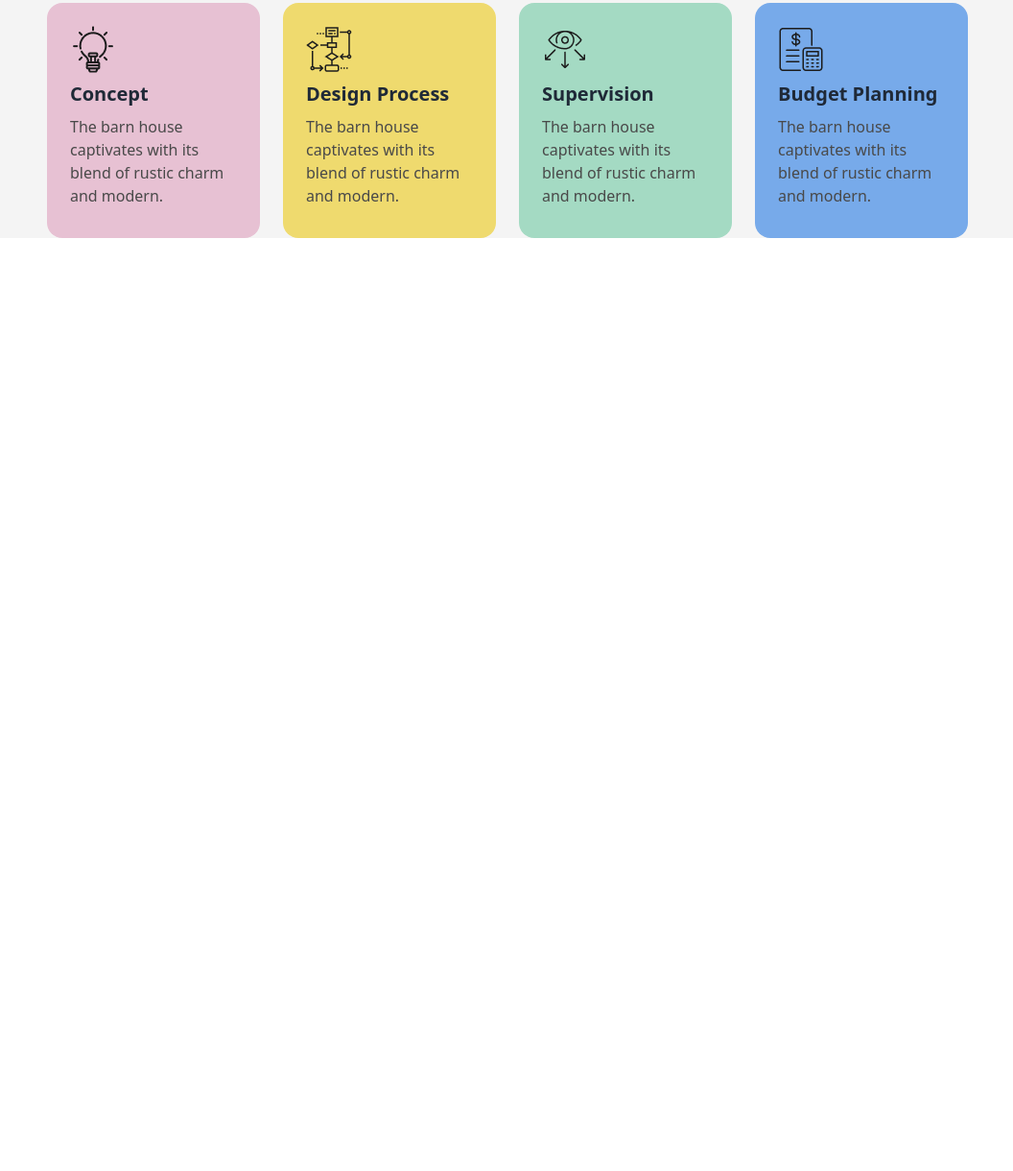
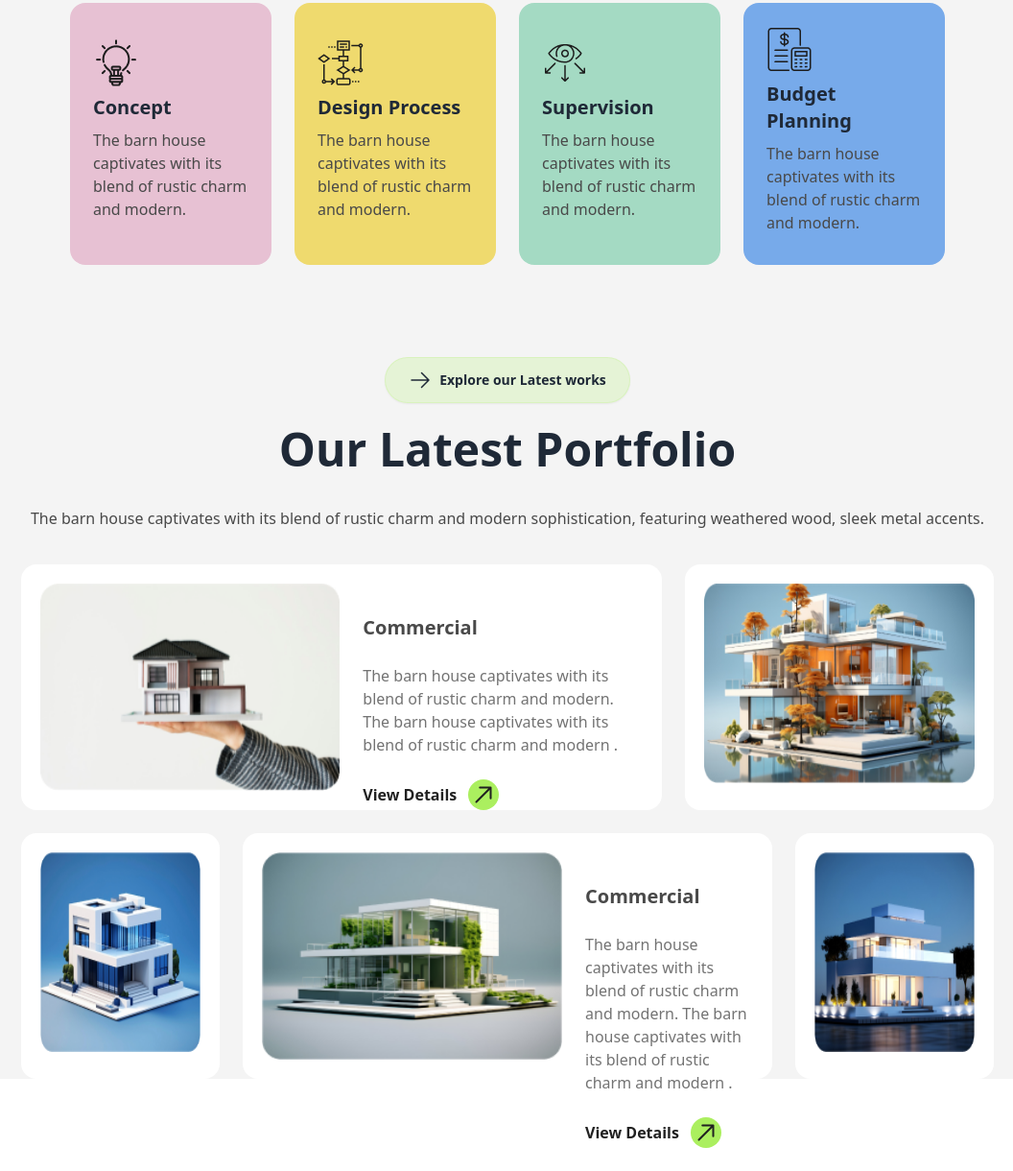
Before and after one commit to Ostitter-Anondo/rinterio-project, a plain HTML site: page index.html in a window 1280 px wide. Shown: the part 2058-3278 px from the top of the page at 96% size, without its empty margins (111-1167 px from the left). Before the commit the page ends 2402 px from the top, so only its background shows below. Drawn offline with nearby package versions, Linux system fonts and the light colour scheme.

Commit message:
portfolio grid done

```diff
--- a/index.html
+++ b/index.html
@@ -16,13 +16,13 @@
       <nav>
         <div class="navbar xl:px-32 lg:px-10 px-4">
           <div class="navbar-start">
-            <a class="btn btn-ghost text-xl"
-              ><div class="rounded-full bg-[#ABEF5F] p-1">
+            <a class="btn btn-ghost text-xl">
+              <div class="rounded-full bg-[#ABEF5F] p-1">
                 <svg
                   xmlns="http://www.w3.org/2000/svg"
                   fill="none"
                   viewBox="0 0 24 24"
-                  stroke-width="1.5"
+                  stroke-width="2"
                   stroke="currentColor"
                   class="size-4"
                 >
@@ -262,11 +262,7 @@
                 class="flex flex-col gap-6 items-center text-center lg:items-start lg:text-left relative"
               >
                 <div class="absolute -left-10 -top-14 hidden lg:flex">
-                  <img
-                    src="assets/Vector.png"
-                    alt=""
-                    class=""
-                  />
+                  <img src="assets/Vector.png" alt="" class="" />
                 </div>
                 <p class="btn btn-circle w-32 bg-white font-bold">
                   <svg
@@ -410,10 +406,8 @@
           <p class="text-lg">Staff Members</p>
         </div>
       </section>
-      <section class="md:my-24">
-        <div
-          class="flex flex-col gap-6 items-center text-center my-6"
-        >
+      <section class="my-6 px-8 md:my-24">
+        <div class="flex flex-col gap-6 items-center text-center my-6">
           <p class="btn btn-circle w-fit px-6 bg-white font-bold">
             <svg
               xmlns="http://www.w3.org/2000/svg"
@@ -440,7 +434,7 @@
           </p>
         </div>
         <div
-          class="grid grid-cols-2 lg:grid-cols-4 w-11/12 xl:w-9/12 gap-6 mx-auto"
+          class="grid md:grid-cols-2 lg:grid-cols-4 w-11/12 xl:w-9/12 gap-6 mx-auto"
         >
           <div
             class="card bg-[#e7c1d3] w-full flex flex-row items-start xl:items-center gap-6 p-6"
@@ -496,6 +490,118 @@
           </div>
         </div>
       </section>
+      <section class="my-6 px-8 md:my-24">
+        <div class="flex flex-col gap-6 items-center text-center my-6">
+          <p
+            class="btn btn-circle w-fit px-6 bg-[#acef5f33] border-[#acef5f33] hover:bg-[#acef5f] font-bold"
+          >
+            <svg
+              xmlns="http://www.w3.org/2000/svg"
+              fill="none"
+              viewBox="0 0 24 24"
+              stroke-width="1.5"
+              stroke="currentColor"
+              class="size-6"
+            >
+              <path
+                stroke-linecap="round"
+                stroke-linejoin="round"
+                d="M13.5 4.5 21 12m0 0-7.5 7.5M21 12H3"
+              />
+            </svg>
+            Explore our Latest works
+          </p>
+          <h1 class="text-2xl xl:text-5xl md:text-3xl font-bold">
+            Our Latest Portfolio
+          </h1>
+          <p class="py-3 text-[#494949]">
+            The barn house captivates with its blend of rustic charm and modern
+            sophistication, featuring weathered wood, sleek metal accents.
+          </p>
+        </div>
+        <div class="grid grid-cols-1 place-items-center mx-auto gap-6 md:grid-cols-2 md:w-10/12 xl:grid-cols-9">
+          <div class="order-1 card bg-white border-[#e9e9e9] w-10/12 p-5 gap-6 md:flex-row md:col-span-2 md:w-full xl:col-span-6 xl:h-64">
+            <img src="assets/img1.png" alt="Shoes" class="rounded-lg" />
+            <div class="card-body items-start text-left px-0 gap-6">
+              <h2 class="card-title text-[#494949]">Commercial</h2>
+              <p class="text-[#737373]">
+                The barn house captivates with its blend of rustic charm and
+                modern. The barn house captivates with its blend of rustic charm
+                and modern .
+              </p>
+              <div class="card-actions">
+                <button
+                  class="flex items-center gap-3 hover:underline font-extrabold text-[#212121] p-0"
+                >
+                  View Details
+                  <div class="rounded-full bg-[#ABEF5F] p-1">
+                    <svg
+                      xmlns="http://www.w3.org/2000/svg"
+                      fill="none"
+                      viewBox="0 0 24 24"
+                      stroke-width="2"
+                      stroke="currentColor"
+                      class="size-6"
+                    >
+                      <path
+                        stroke-linecap="round"
+                        stroke-linejoin="round"
+                        d="m4.5 19.5 15-15m0 0H8.25m11.25 0v11.25"
+                      />
+                    </svg>
+                  </div>
+                </button>
+              </div>
+            </div>
+          </div>
+          <div class="order-2 card bg-white border-[#e9e9e9] w-10/12 md:w-full p-5 xl:col-span-3 xl:h-64">
+            <img src="assets/img2.png" alt="Shoes" class="rounded-lg h-52" />
+          </div>
+          <div class="order-3 card bg-white border-[#e9e9e9] w-10/12 md:w-full p-5 xl:hidden">
+            <img src="assets/img5.png" alt="Shoes" class="rounded-lg h-52" />
+          </div>
+          <div class="order-4 card bg-white border-[#e9e9e9] w-10/12 p-5 gap-6 md:flex-row md:col-span-2 md:w-full xl:col-span-5 xl:h-64 xl:order-5">
+            <img src="assets/img4.png" alt="Shoes" class="rounded-lg" />
+            <div class="card-body items-start text-left px-0 gap-6">
+              <h2 class="card-title text-[#494949]">Commercial</h2>
+              <p class="text-[#737373]">
+                The barn house captivates with its blend of rustic charm and
+                modern. The barn house captivates with its blend of rustic charm
+                and modern .
+              </p>
+              <div class="card-actions">
+                <button
+                  class="flex items-center gap-3 hover:underline font-extrabold text-[#212121] p-0"
+                >
+                  View Details
+                  <div class="rounded-full bg-[#ABEF5F] p-1">
+                    <svg
+                      xmlns="http://www.w3.org/2000/svg"
+                      fill="none"
+                      viewBox="0 0 24 24"
+                      stroke-width="2"
+                      stroke="currentColor"
+                      class="size-6"
+                    >
+                      <path
+                        stroke-linecap="round"
+                        stroke-linejoin="round"
+                        d="m4.5 19.5 15-15m0 0H8.25m11.25 0v11.25"
+                      />
+                    </svg>
+                  </div>
+                </button>
+              </div>
+            </div>
+          </div>
+          <div class="order-5 card bg-white border-[#e9e9e9] w-10/12 xl:h-64 md:w-full p-5 xl:col-span-2 xl:order-4">
+            <img src="assets/img3.png" alt="Shoes" class="rounded-lg h-52" />
+          </div>
+          <div class="order-6 card bg-white border-[#e9e9e9] w-10/12 md:w-full p-5 xl:col-span-2 xl:h-64">
+            <img src="assets/img5.png" alt="Shoes" class="rounded-lg h-52" />
+          </div>
+        </div>
+      </section>
     </main>
     <footer></footer>
   </body>
```
